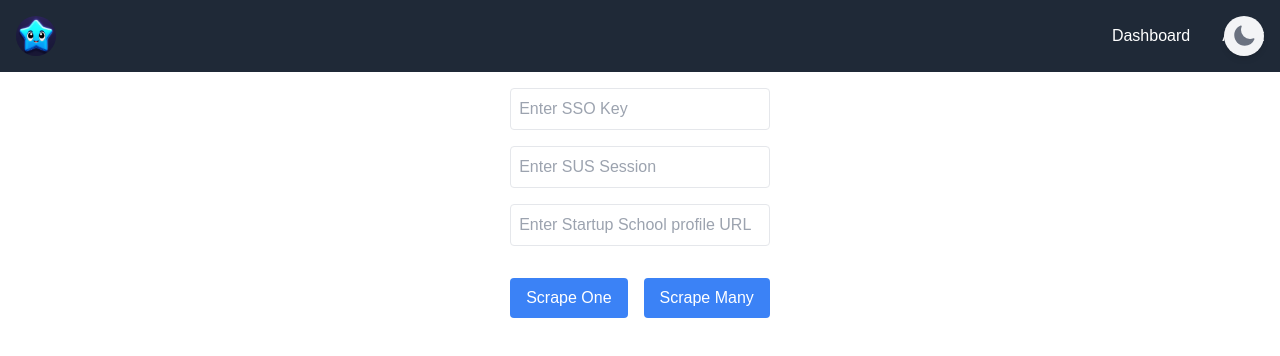
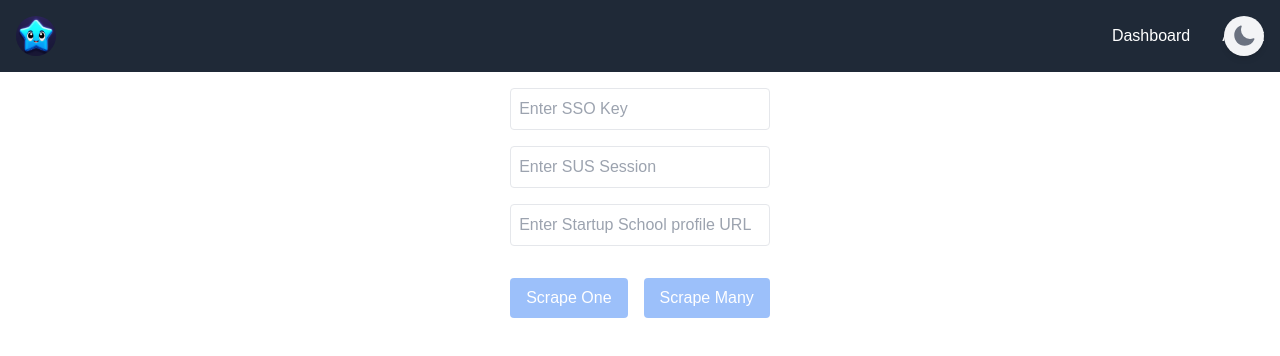
Before and after one commit to doyourbest96/ai-powered-profile-scraper-node, a Next.js app: page /scrape in a window 1280 px wide. Shown: the top 356 px of the page. Built offline with nearby package versions, Linux system fonts and the light colour scheme.

Commit message:
[update] update user experience
Co-Authored-By: jamest33 <182724236+jamest33@users.noreply.github.com>

```diff
--- a/src/components/Scraper/Scraper.tsx
+++ b/src/components/Scraper/Scraper.tsx
@@ -77,14 +77,14 @@
       <div className="flex flex-row justify-center items-center gap-4 mb-8">
         <button
           onClick={handleScrapeOne}
-          disabled={loading}
+          disabled={loading || ssoKey === "" || susSession === "" || url === ""}
           className="px-4 py-2 bg-blue-500 text-white rounded disabled:opacity-50"
         >
           {loading ? "Loading..." : "Scrape One"}
         </button>
         <button
           onClick={handleScrape}
-          disabled={loading}
+          disabled={loading || ssoKey === "" || susSession === ""}
           className="px-4 py-2 bg-blue-500 text-white rounded disabled:opacity-50"
         >
           {loading ? "Loading..." : "Scrape Many"}
```
